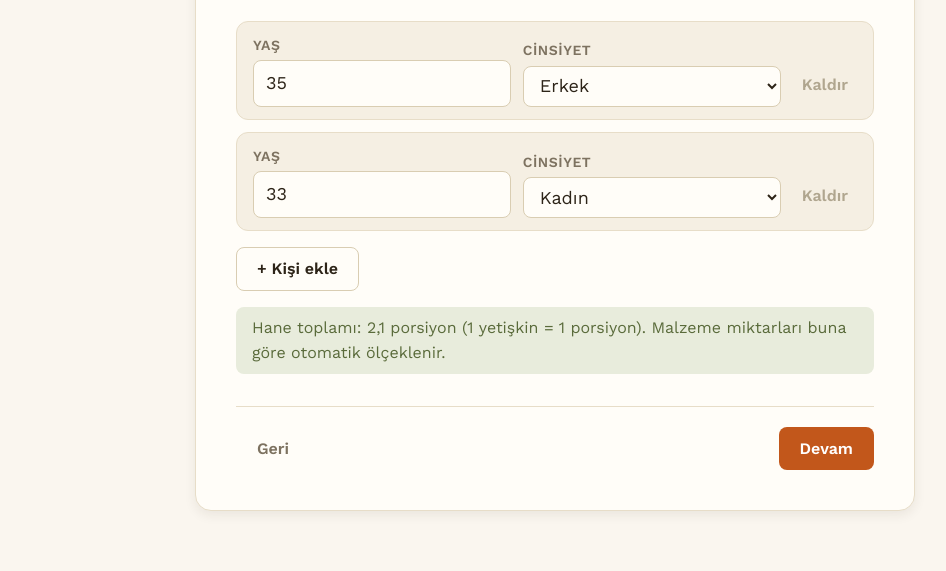
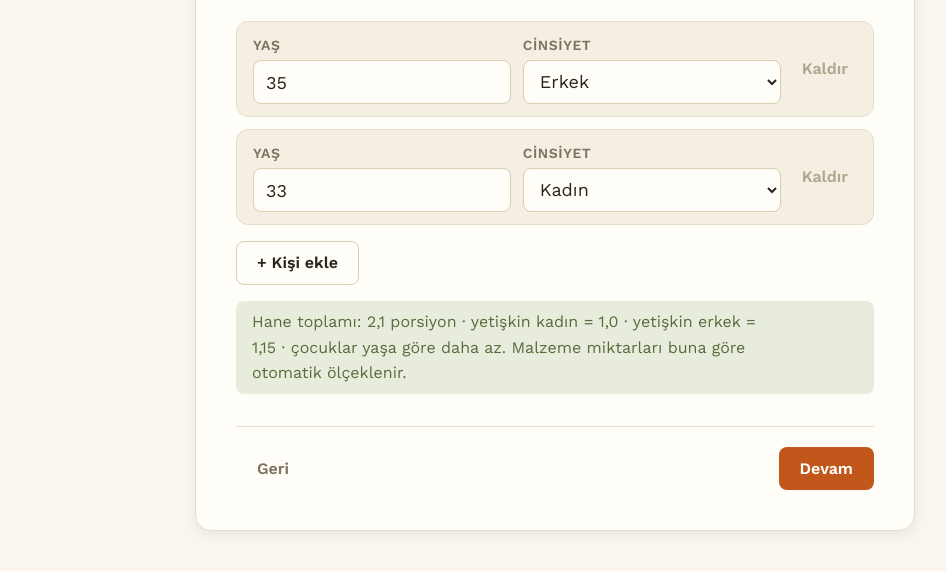
Before and after one commit to mehmetustattsc/mutfak-plani, a plain HTML site: page index.html in a window 1280 px wide. Shown: the part 309-880 px from the top of the page, without its empty margins (85-1031 px from the left). Drawn offline with nearby package versions, Linux system fonts and the light colour scheme.

Commit message:
align member row fields, clarify portion note

```diff
--- a/app.js
+++ b/app.js
@@ -529,7 +529,7 @@ function renderMembers() {
 function updatePortionNote() {
   const p = totalPortions(state.members);
   $('#portion-note').textContent =
-    `Hane toplamı: ${p.toFixed(1).replace('.', ',')} porsiyon (1 yetişkin = 1 porsiyon). Malzeme miktarları buna göre otomatik ölçeklenir.`;
+    `Hane toplamı: ${p.toFixed(1).replace('.', ',')} porsiyon · yetişkin kadın = 1,0 · yetişkin erkek = 1,15 · çocuklar yaşa göre daha az. Malzeme miktarları buna göre otomatik ölçeklenir.`;
 }
 
 /* ---------- Chip grupları ---------- */
--- a/style.css
+++ b/style.css
@@ -210,7 +210,7 @@
   display: grid;
   grid-template-columns: 1fr 1fr auto;
   gap: var(--space-3);
-  align-items: end;
+  align-items: center;
   background: var(--color-surface-2);
   border: 1px solid var(--color-divider);
   border-radius: var(--radius-lg);
@@ -256,6 +256,7 @@
   padding: var(--space-2) var(--space-3);
   font-size: var(--text-base);
   width: 100%;
+  height: 44px;
   transition: border-color var(--transition-interactive), box-shadow var(--transition-interactive);
 }
 .field input:focus,
```
